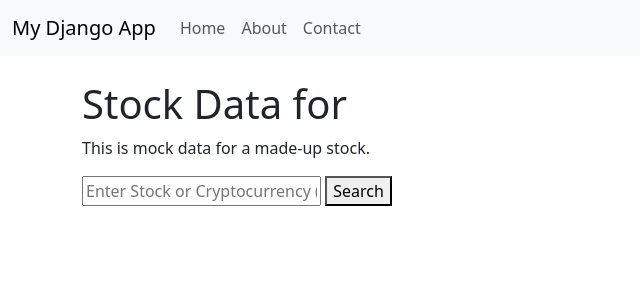
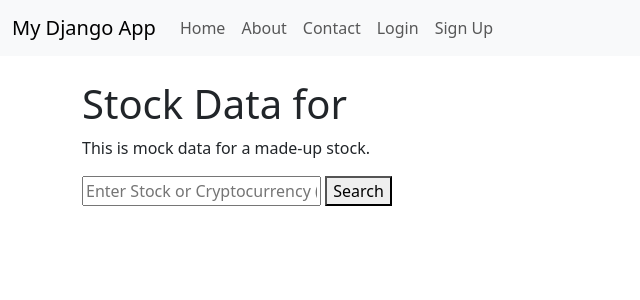
Before and after one commit to mikkiiottyo/trade_portfolio, a Django app: template portfolio/templates/home.html in a window 1280 px wide. Shown: the top 300 px of the page, without its empty margins (0-640 px from the left). Run offline with Django 5.2, Linux system fonts and the light colour scheme; the template is opened without the code that fills it, so the values that code supplies are empty.

Commit message:
Update base.html
create links

```diff
--- a/portfolio/templates/base.html
+++ b/portfolio/templates/base.html
@@ -35,6 +35,20 @@
           <li class="nav-item">
             <a class="nav-link" href="#">Contact</a>
           </li>
+
+          <!-- Add Login and Sign Up Links -->
+          {% if user.is_authenticated %}
+            <li class="nav-item">
+              <a class="nav-link" href="{% url 'logout' %}">Logout</a>
+            </li>
+          {% else %}
+            <li class="nav-item">
+              <a class="nav-link" href="{% url 'login' %}">Login</a>
+            </li>
+            <li class="nav-item">
+              <a class="nav-link" href="{% url 'signup' %}">Sign Up</a>
+            </li>
+          {% endif %}
         </ul>
       </div>
     </div>
```
